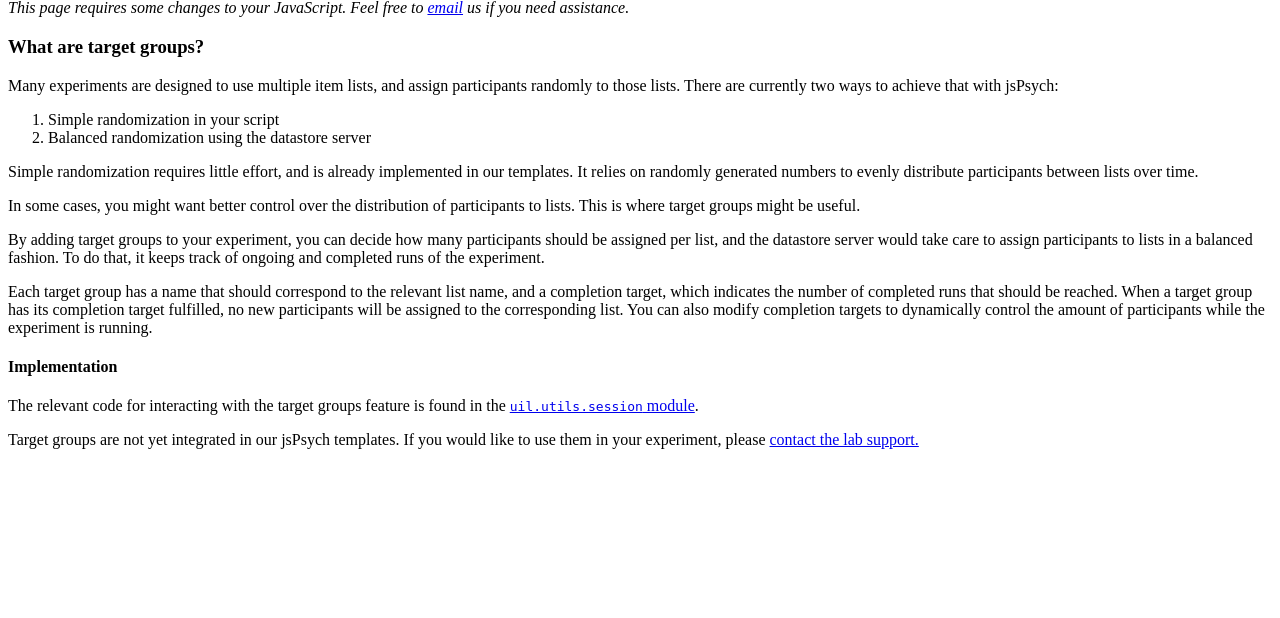
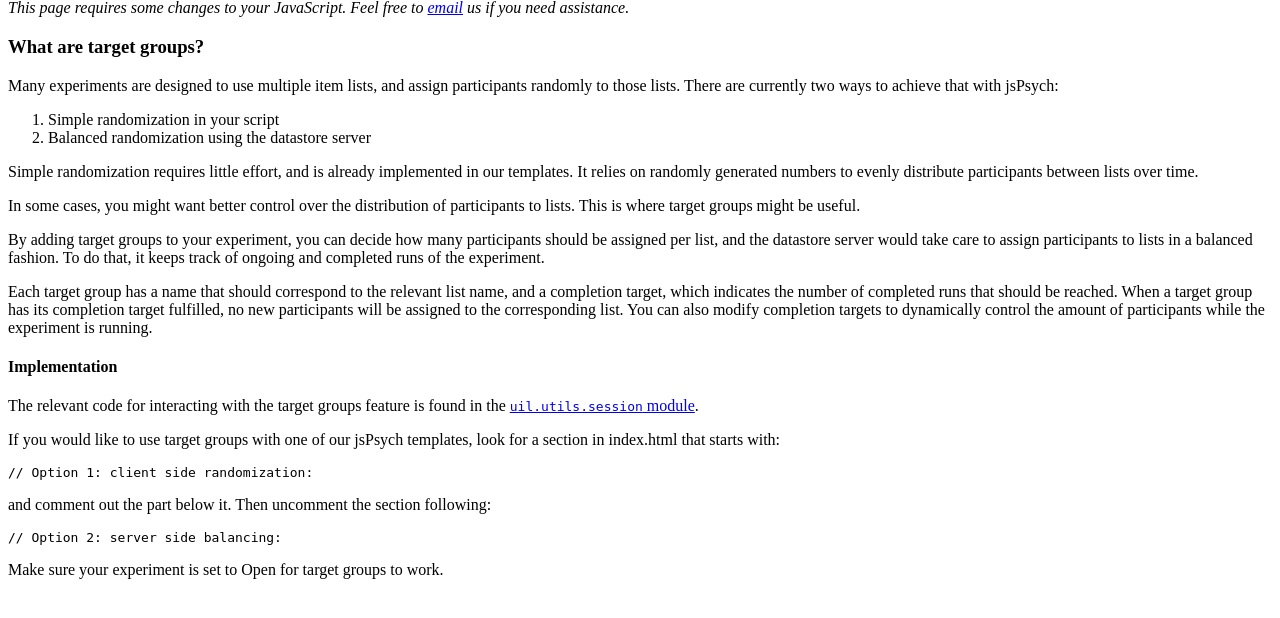
Before and after one commit to UiL-OTS-labs/web-experiment-datastore, a Django app: template main/templates/main/help_parts/session.html in a window 1280 px wide. Shown: the part 47-665 px from the top of the page. Run offline with Django 3.2, Linux system fonts and the light colour scheme; the template is opened without the code that fills it, so the values that code supplies are empty; parts of the project's set-up code (start-up, migrations or seed data) failed here and were passed over.

Commit message:
updated text to match current templates

```diff
--- a/main/templates/main/help_parts/session.html
+++ b/main/templates/main/help_parts/session.html
@@ -57,8 +57,13 @@
               <a href="https://github.com/UiL-OTS-labs/jspsych-uil-utils/blob/main/jspsych-uil-session.js"><code>uil.utils.session</code> module</a>.
             </p>
             <p>
-              Target groups are not yet integrated in our jsPsych templates. If you would like
-              to use them in your experiment, please <a href="mailto:labman.gw@uu.nl">contact the lab support.</a>
+              If you would like to use target groups with one of our jsPsych templates, look for a section in index.html that starts with:
+              <p><code>// Option 1: client side randomization:</code></p>
+              and comment out the part below it. Then uncomment the section following:
+              <p><code>// Option 2: server side balancing:</code></p>
+            </p>
+            <p>
+              Make sure your experiment is set to Open for target groups to work.
             </p>
         </div>
     </div>
```
